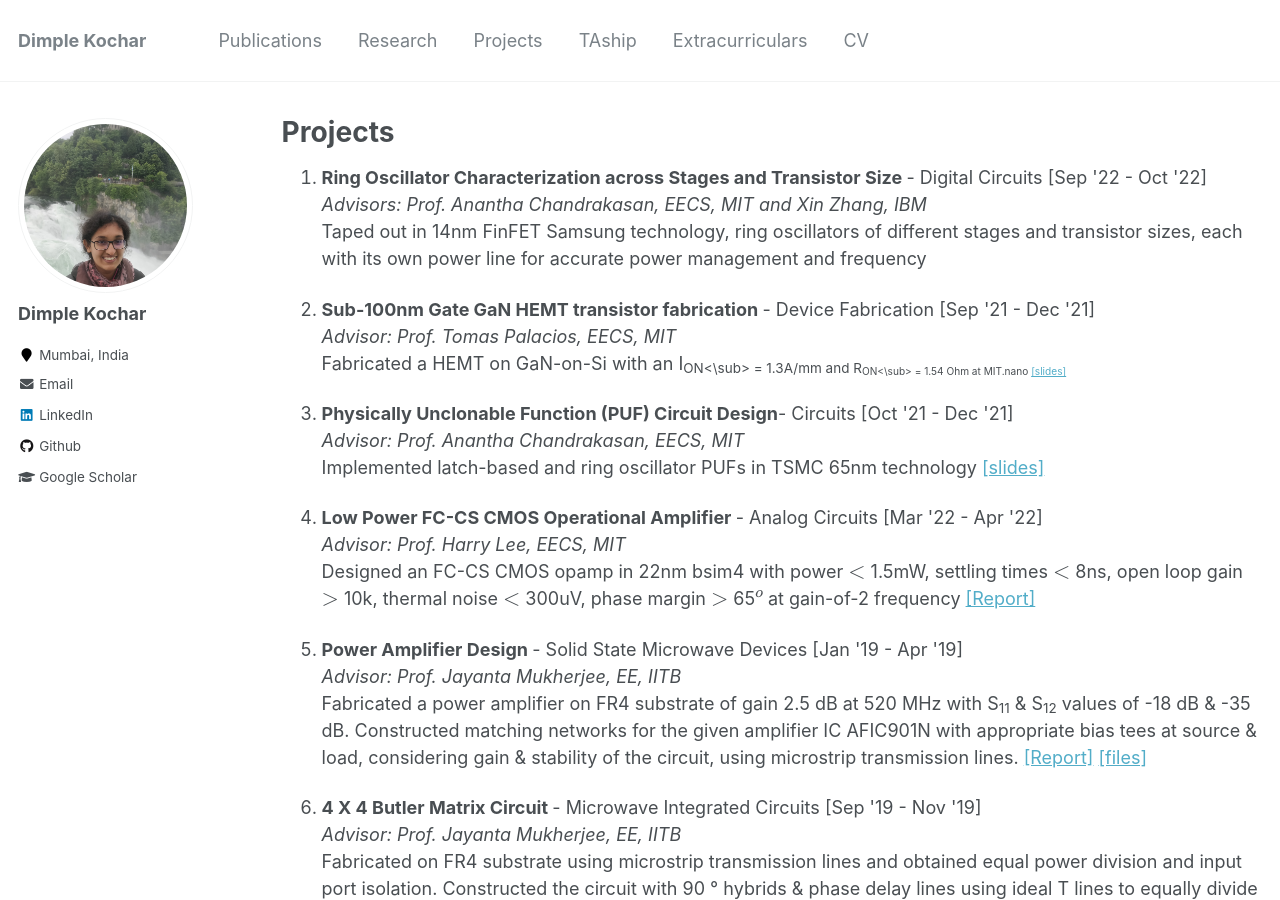
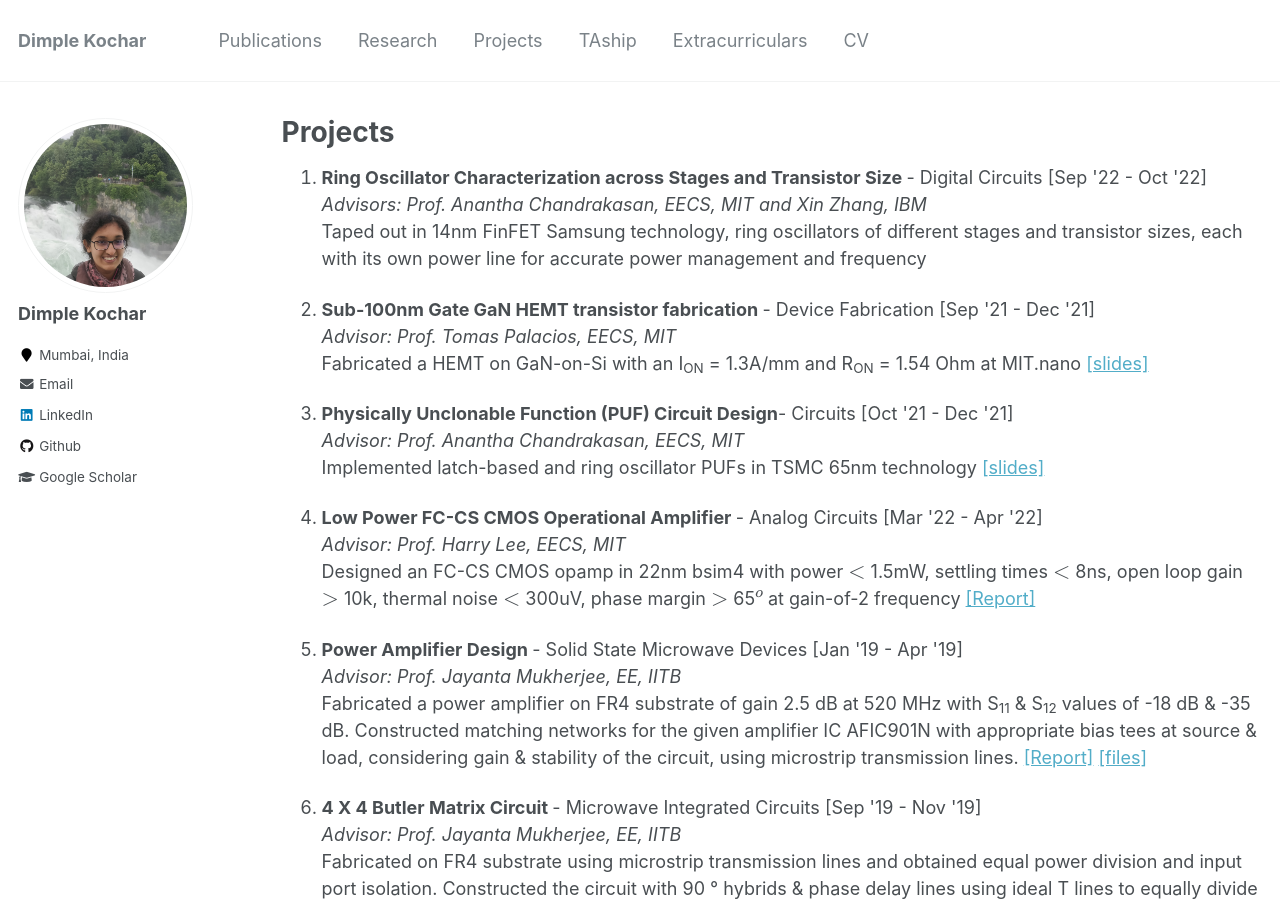
Before and after one commit to dimplekochar/dimplekochar.github.io, a Jekyll site: the page built from _pages/projects.html, in a window 1280 px wide and 900 px high. Built offline with Jekyll 4.4.1, drawn with Linux system fonts in a browser that asks for light colours; formulas are drawn with MathJax 3.

Commit message:
Update projects.html

```diff
--- a/_pages/projects.html
+++ b/_pages/projects.html
@@ -22,8 +22,8 @@ author_profile: true
 
   <li><p><strong> Sub-100nm Gate GaN HEMT transistor fabrication </strong>- Device Fabrication [Sep '21 - Dec '21] <br />
   <em>Advisor: Prof. Tomas Palacios, EECS, MIT</em> <br />
-Fabricated a HEMT on GaN-on-Si with an I<sub>ON<\sub> = 1.3A/mm and
-R<sub>ON<\sub> = 1.54 Ohm at MIT.nano
+Fabricated a HEMT on GaN-on-Si with an I<sub>ON</sub> = 1.3A/mm and
+R<sub>ON</sub> = 1.54 Ohm at MIT.nano
 
   <a href="https://dimplekochar.github.io/files/report614.pdf">[slides]</a>
  </p>
```
